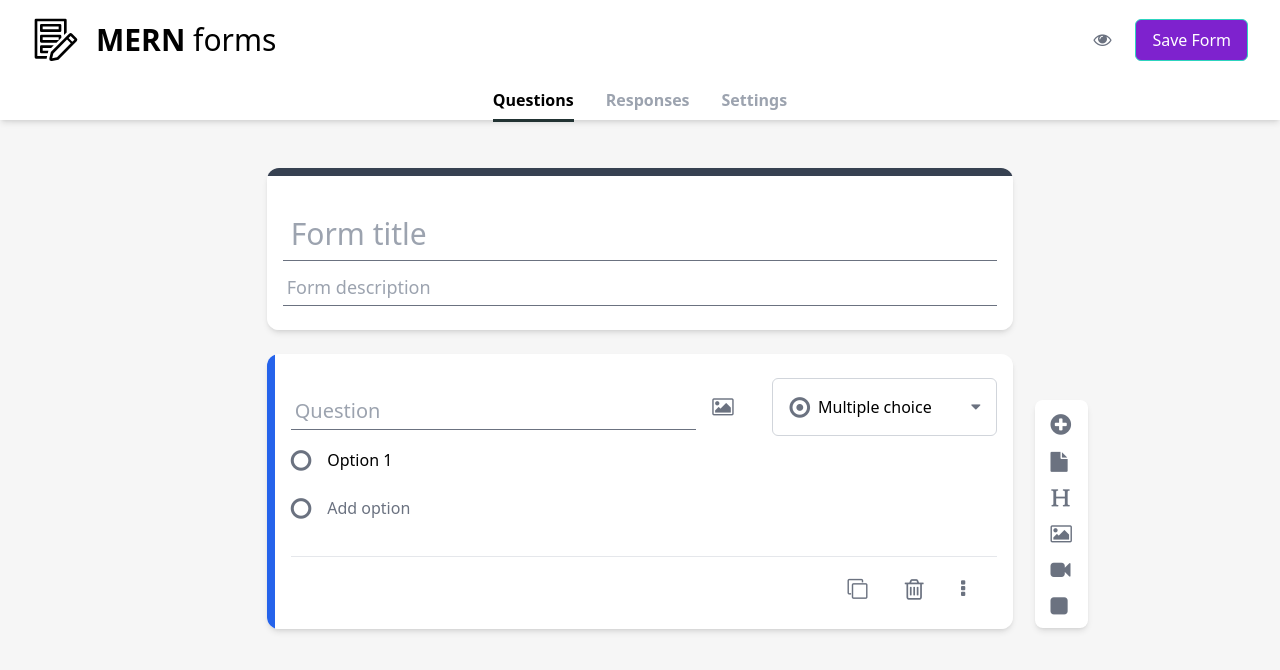
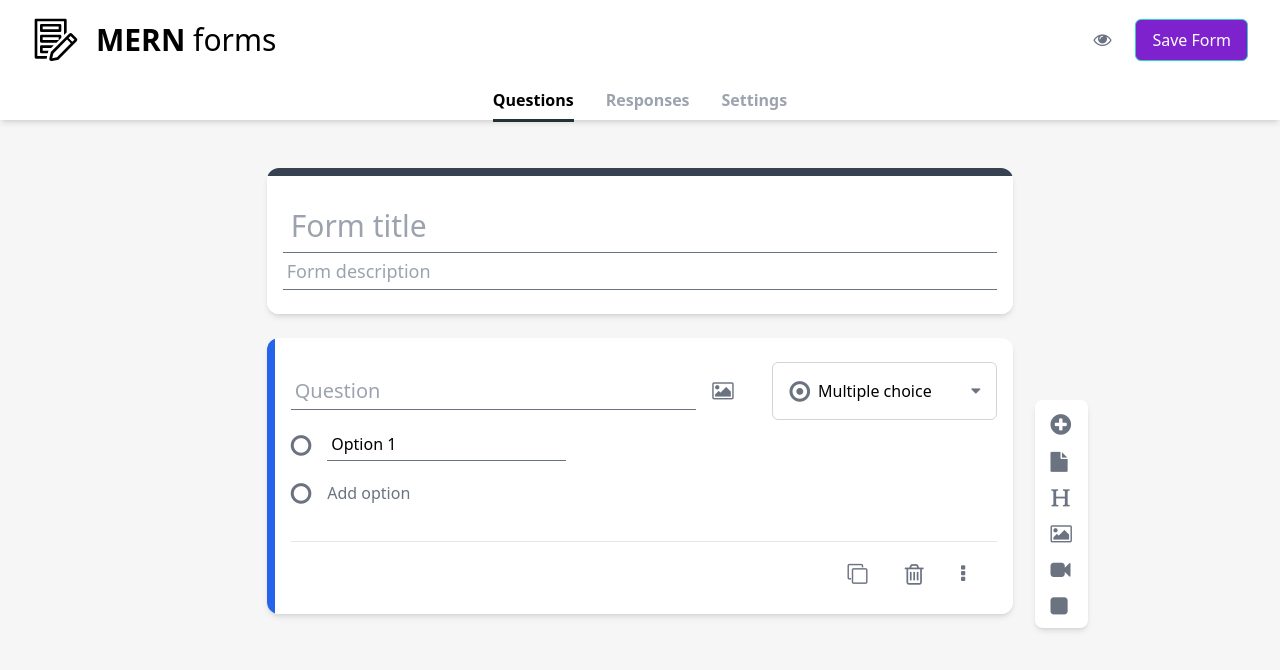
Before and after one commit to osSidd/mern-forms, a React (Vite) app in the folder client/: page /forms/questions in a window 1280 px wide. Both pictures are taken after a click on the icon 1060 px from the left and 424 px from the top of the page. Shown: the top 670 px of the page. Built offline with nearby package versions, Linux system fonts and the light colour scheme.

Commit message:
added onChange for options

```diff
--- a/client/src/components/questions/input.tsx
+++ b/client/src/components/questions/input.tsx
@@ -18,7 +18,7 @@ export default function Input({label, type, name, placeholder, textSize, value,
 
             <input
                 type={type}
-                className={`block mx-auto mt-2 w-full ${size} ${padd} outline-none border-gray-500 border-b border-x-0 border-t-0 rounded-none focus:border-b-2`}
+                className={`block mx-auto w-full ${size} ${padd} outline-none border-gray-500 border-b border-x-0 border-t-0 rounded-none focus:border-b-2`}
                 name={name}
                 placeholder={placeholder}
                 value={value}
--- a/client/src/components/questions/questionbox/dropdownOptions.tsx
+++ b/client/src/components/questions/questionbox/dropdownOptions.tsx
@@ -3,16 +3,16 @@ import Input from "../input"
 import Icon from "../icon"
 import Multiple from "./multiple"
 
-export default function DropdownOptions(quesId: number, arr:string[], addOption:(quesId:number) => void):{[index:string]:React.JSX.Element}{
+export default function DropdownOptions(quesId: number, arr:string[], addOption:(quesId:number) => void, handleOptionChange: (quesId:number, optionId:number, value:string) => void):{[index:string]:React.JSX.Element}{
     return {
         'Short answer': <ShortAnswer/>,
         'Paragraph': <Paragraph/>,
         'Date': <Date/>,
         'Time': <Time/>,
         'File upload': <File/>,
-        'Multiple choice': <Multiple type='radio' quesId={quesId} arr={arr} addOption={addOption}/>,
-        'Checkboxes': <Multiple type='checkbox' quesId={quesId} arr={arr} addOption={addOption}/>,
-        'Dropdown': <Multiple type='dropdown' quesId={quesId} arr={arr} addOption={addOption}/>,
+        'Multiple choice': <Multiple type='radio' quesId={quesId} arr={arr} addOption={addOption} handleOptionChange={handleOptionChange}/>,
+        'Checkboxes': <Multiple type='checkbox' quesId={quesId} arr={arr} addOption={addOption} handleOptionChange={handleOptionChange}/>,
+        'Dropdown': <Multiple type='dropdown' quesId={quesId} arr={arr} addOption={addOption} handleOptionChange={handleOptionChange}/>,
     }
 }
 
--- a/client/src/components/questions/questionbox/multiple.tsx
+++ b/client/src/components/questions/questionbox/multiple.tsx
@@ -1,7 +1,17 @@
 import React from "react"
 import Icon from "../icon"
+import Input from "../input"
 
-export default function Multiple({type, quesId, arr, addOption}:{type:string, quesId:number, arr:string[], addOption:(quesId:number) => void}){
+interface MultipleProps{
+    type:string
+    quesId:number
+    arr:string[]
+    addOption:(quesId:number) => void
+    handleOptionChange: (quesId:number, optionId:number, value:string) => void
+}
+
+export default function Multiple(props:MultipleProps){
+    const {type, quesId, arr, addOption, handleOptionChange} = props
 
     let icon : string | undefined
     switch(type){
@@ -20,8 +30,16 @@ export default function Multiple({type, quesId, arr, addOption}:{type:string, qu
             {
                 arr.map((option, index) => (
                     <div key={index} className="flex items-center mt-2">
-                        <span>{icon ? <Icon size="2xl" icon={icon}/> : `${index+1}.`}</span>
-                        <span className="ml-4">{option} {index+1}</span>
+                        <span className="mr-4">{icon ? <Icon size="2xl" icon={icon}/> : `${index+1}.`}</span>
+                        <Input
+                            type="text"
+                            textSize="md"
+                            name="option"
+                            label="option"
+                            value={option}
+                            handleChange={(e:React.ChangeEvent) => handleOptionChange(quesId, index, (e.target as HTMLInputElement).value)}
+                            placeholder={`Option ${index+1}`}
+                        />
                     </div>
                 ))
             }
--- a/client/src/components/questions/questionbox/questionBox.tsx
+++ b/client/src/components/questions/questionbox/questionBox.tsx
@@ -14,6 +14,7 @@ interface questionBoxType{
     selectQuestion: (q: QuestionType) => void
     handleQuestionChange: (id:number, value:string) => void
     addOption:(quesId:number) => void
+    handleOptionChange: (quesId:number, optionId:number, value:string) => void
     showImgModal: (display: boolean) => void
 }
 
@@ -25,10 +26,11 @@ export default function QuestionBox(props: questionBoxType){
         selectQuestion,
         handleQuestionChange,
         addOption,
+        handleOptionChange,
         showImgModal
     } = props
 
-    const optionsObj = DropdownOptions(content.id, content.options.arr, addOption)
+    const optionsObj = DropdownOptions(content.id, content.options.arr, addOption, handleOptionChange)
     return (
         <QuestionWrapper heading={false}>
             <div className="grid grid-cols-12 gap-x-4 items-center mb-2">
--- a/client/src/hooks/questions/useQuestions.ts
+++ b/client/src/hooks/questions/useQuestions.ts
@@ -33,7 +33,7 @@ export default function useQuestions(){
             question: '',
             label: 'Multiple choice',
             icon: 'dot-circle-o',
-            options:{label:'Multiple choice', icon:'dot-circle-o', arr:['Option']}
+            options:{label:'Multiple choice', icon:'dot-circle-o', arr:['Option 1']}
         }]))
     }
 
@@ -52,20 +52,31 @@ export default function useQuestions(){
         )))
     }
 
-    function addOption(quesId:number){
-        setFormContent(prev => prev.map(item => (
-            {
-                ...item,
-                options: quesId === item.id ? {...item.options, arr: [...item.options.arr, 'Option']} : item.options
-            }
-        )))
-    }
-
     function handleQuestionChange(id:number, value:string){
         setFormContent(prev => prev.map(ques => ({
             ...ques,
             question: id === ques.id ? value : ques.question
         })))
+    }
+
+    function addOption(quesId:number){
+        setFormContent(prev => prev.map(item => {
+            let arr = item.options.arr
+            return {
+                ...item,
+                options: quesId === item.id ? {...item.options, arr: [...arr, 'Option '+(arr.length+1)]} : item.options
+            }
+        }))
+    }
+
+    function handleOptionChange(quesId:number, optionId:number, value:string){
+        setFormContent(prev => prev.map(item => {
+            let optionArr = item.options.arr
+            return {
+                ...item,
+                options: quesId === item.id ? {...item.options, arr: optionArr.map((opt, index) => (index === optionId ? value : opt))} : item.options
+            }
+        }))
     }
 
     function showImgModal(display=false){
@@ -82,6 +93,7 @@ export default function useQuestions(){
         selectQuestion,
         handleQuestionChange,
         addOption,
+        handleOptionChange,
         showImgModal,
     }
 }
--- a/client/src/pages/questions.tsx
+++ b/client/src/pages/questions.tsx
@@ -23,8 +23,9 @@ export default function Questions(){
         removeQuestion,
         toggleFormContent,
         selectQuestion,
+        handleQuestionChange,
         addOption,
-        handleQuestionChange,
+        handleOptionChange,
         showImgModal,
     } = useQuestions()
 
@@ -53,6 +54,7 @@ export default function Questions(){
                                     duplicateQuestion={duplicateQuestion}
                                     handleQuestionChange={handleQuestionChange}
                                     addOption={addOption}
+                                    handleOptionChange={handleOptionChange}
                                 />
                             ))
                         }
```
